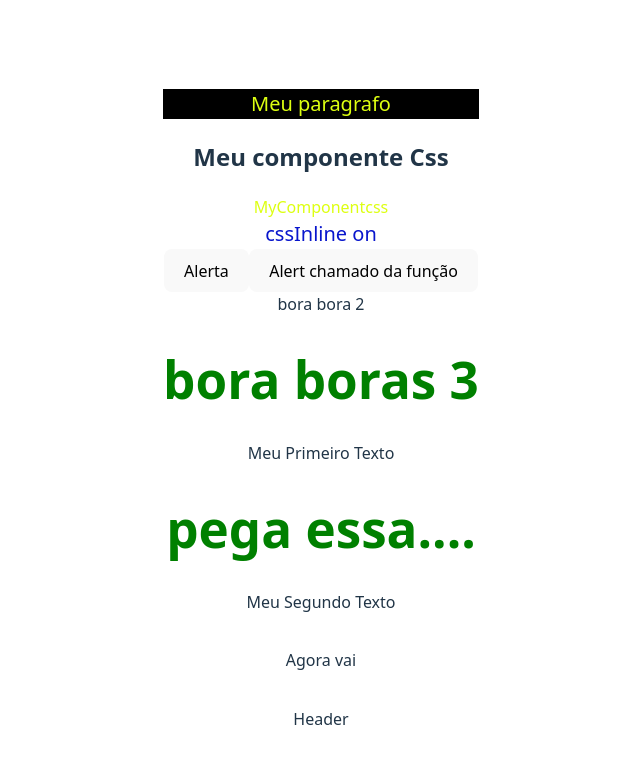
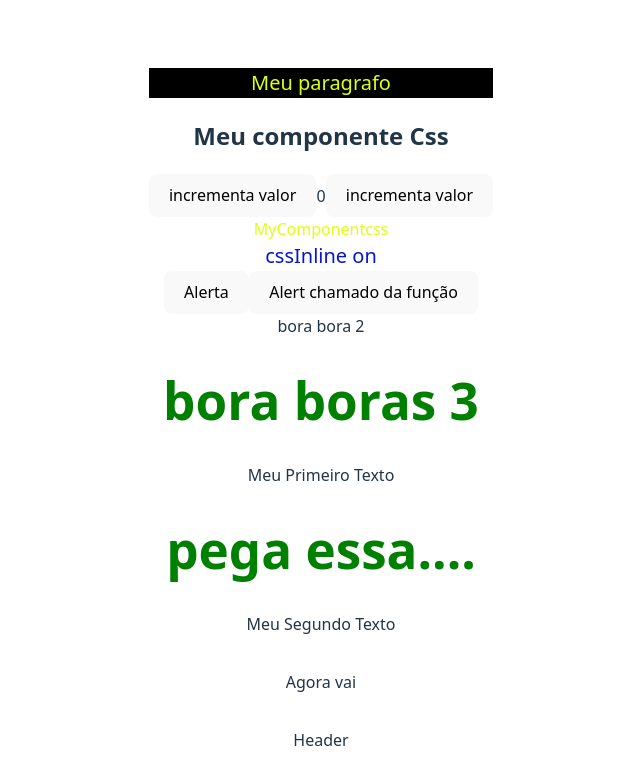
Before and after one commit to Reginaldo007oliveira/Curso-front-ennd-React, a React (Vite) app in the folder curso-front-end/: page / in a window 1280 px wide. Shown: the top 784 px of the page, without its empty margins (319-959 px from the left). Built offline with nearby package versions, Linux system fonts and the light colour scheme.

Commit message:
Função Counter

```diff
--- a/curso-front-end/src/App.jsx
+++ b/curso-front-end/src/App.jsx
@@ -5,6 +5,7 @@ import { SecondText, ThirdText } from "./components/OtherComponets.jsx";
 import { Events } from "./components/Events.jsx";
 import { CssInline } from "./components/cssInline.jsx";
 import { MyComponentcss } from "./components/MyCssComponent/MyComponentcss.jsx";
+import { Counter } from "./components/Counter.jsx";
 
 export default function App() {
   const cssInline = {
@@ -17,6 +18,7 @@ export default function App() {
 
     <p style={cssInline}> Meu paragrafo</p>
     <h2>Meu componente Css</h2>
+    <Counter />
     <MyComponentcss />
    <CssInline> </CssInline>
      <Events />
--- /dev/null
+++ b/curso-front-end/src/components/Counter.jsx
@@ -0,0 +1,46 @@
+// import React,{useState} from 'react';
+
+// // import { Container } from './styles';
+
+// function Counter() {
+//     const [counter, setCounter] = useState(0);
+//     const inscrement = () => {
+//         setCounter((prevState)=> prevState)
+//     }
+//   return(
+//     <>
+
+//    </>
+//   )
+
+// }
+
+
+
+// export default Counter função abreviada;
+
+
+import React, {useState} from 'react'
+
+export  const Counter = () => {
+    const [counter, setCounter] = useState(0)
+
+    const increment = () => {
+        setCounter((clique)=> clique + 1)
+    }
+
+    const decrement = () => {
+      setCounter((cliques)=> cliques - 1)
+  }
+
+  return (
+    <>
+
+    {/* biome-ignore lint/a11y/useButtonType: <explanation> */}
+<button onClick={increment}>incrementa valor</button>
+{counter}
+{/* biome-ignore lint/a11y/useButtonType: <explanation> */}
+<button onClick={decrement}>incrementa valor</button>
+    </>
+  )
+}
```
